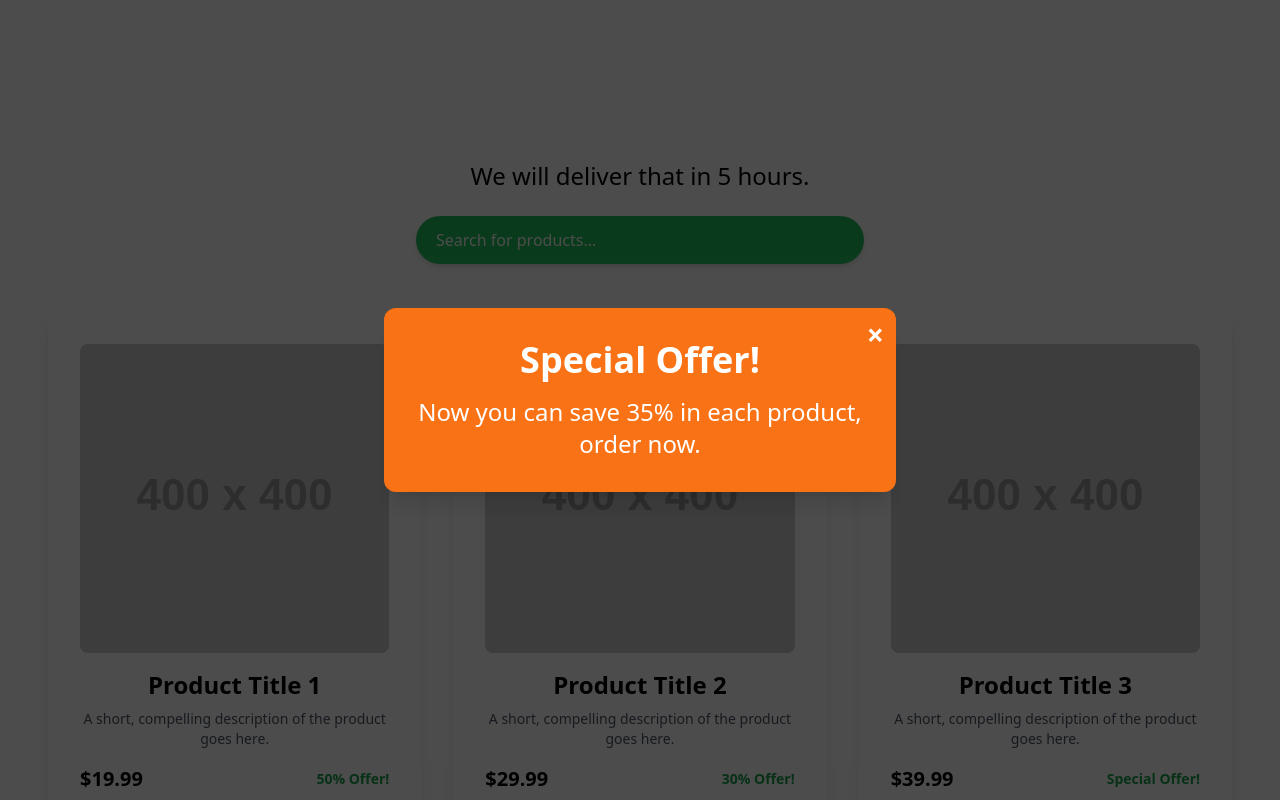
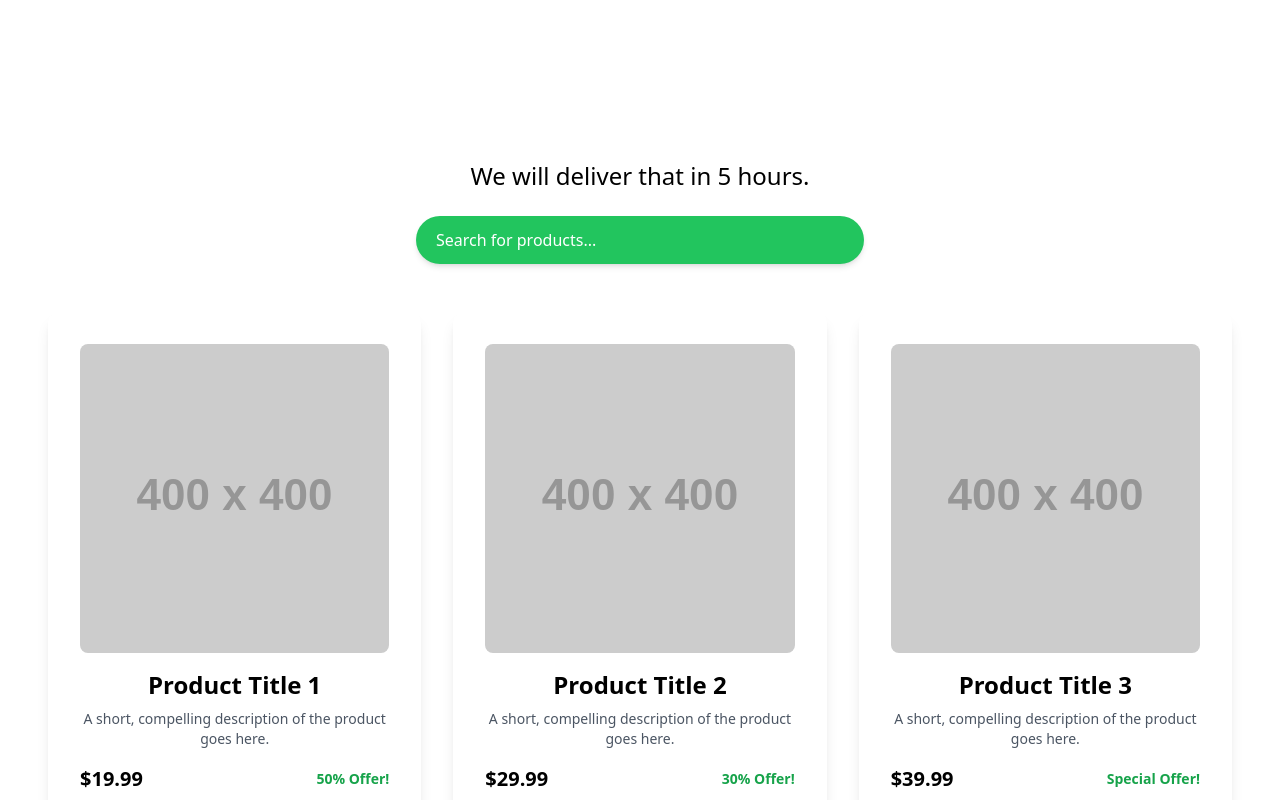
Before and after one commit to cmdevadarsh7-sketch/ORZONE-, a plain HTML site: page index.html in a window 1280 px wide. Shown: the top 800 px of the page. Drawn offline with nearby package versions, Linux system fonts and the light colour scheme; placeholder pictures from the web are drawn by us.

Commit message:
Update index.html

```diff
--- a/index.html
+++ b/index.html
@@ -90,14 +90,23 @@
         </div>
     </main>
 
-    <div id="popup-wrapper" class="fixed inset-0 bg-black bg-opacity-70 flex justify-center items-center z-50">
-        <div id="popup-card" class="popup-card relative w-11/12 md:w-3/4 max-w-lg bg-orange-500 rounded-xl shadow-xl p-8 text-center text-white">
-            <button id="close-popup" class="absolute top-3 right-3 text-white text-3xl font-bold leading-none hover:text-gray-200 transition-colors">
-                &times;
-            </button>
-            <h2 class="text-3xl md:text-4xl font-extrabold mb-4">Special Offer!</h2>
-            <p class="text-xl md:text-2xl font-medium">Now you can save 35% in each product, order now.</p>
-        </div>
-    </div>
-    </body>
-</html>
+    // Swipe functionality
+let touchstartX = 0;
+let touchendX = 0;
+const swipeThreshold = 50; // Minimum distance in pixels for a swipe to be recognized
+
+popupWrapper.addEventListener('touchstart', e => {
+    touchstartX = e.changedTouches[0].screenX;
+});
+
+popupWrapper.addEventListener('touchend', e => {
+    touchendX = e.changedTouches[0].screenX;
+    handleSwipeGesture();
+});
+
+function handleSwipeGesture() {
+    const swipeDistance = touchendX - touchstartX;
+    if (Math.abs(swipeDistance) > swipeThreshold) {
+        dismissPopup();
+    }
+}
```
